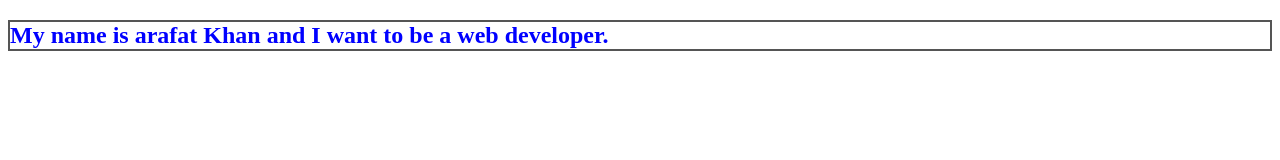
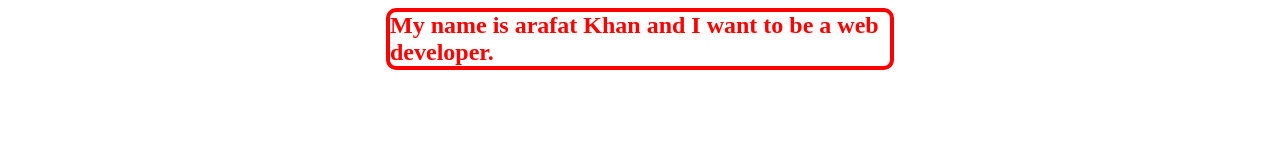
Before and after one commit to arafatkhan/stickyNav, a plain HTML site: page index.html in a window 1280 px wide. Drawn offline with Linux system fonts and the light colour scheme.

Commit message:
some css add into css file

```diff
--- a/index.html
+++ b/index.html
@@ -3,8 +3,9 @@
 <head>
     <meta charset="UTF-8">
     <title>My first github practice </title>
+    <link rel="stylesheet" href="style.css">
 </head>
 <body>
-    <h2 style="color: blue; border: 2px solid #555">My name is arafat Khan and I want to be a web developer.</h2>
+    <h2>My name is arafat Khan and I want to be a web developer.</h2>
 </body>
 </html>
--- /dev/null
+++ b/style.css
@@ -0,0 +1,7 @@
+h2{
+    width: 500px;
+    margin:auto;
+    color: red;
+    border: 4px solid red;
+    border-radius: 10px;
+}
```
